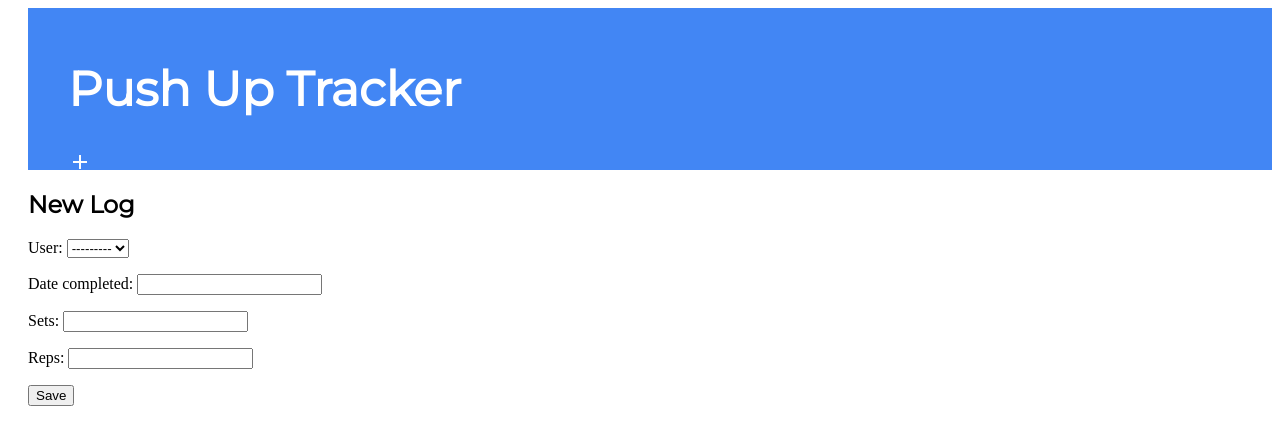
After one commit to cgeorgiades27/puc, a Django app: page /log/new/ in a window 1280 px wide. The commit adds this page. Shown: the top 445 px of the page. Run offline with Django 3.2, Linux system fonts and the light colour scheme; some libraries are stand-ins or nearby versions.

Commit message:
Added a bunch of stuff

```diff
--- a/tracker/forms.py
+++ b/tracker/forms.py
@@ -1,7 +1,7 @@
-from djando import forms
+from django import forms
 from .models import Entry
 
 class EntryForm(forms.ModelForm):
     class Meta:
         model = Entry
-        fields = ('user', 'date_completed','sets','reps',)
+        fields = ('user', 'date_completed', 'sets', 'reps',)
--- a/tracker/templates/tracker/base.html
+++ b/tracker/templates/tracker/base.html
@@ -1,23 +1,26 @@
 {% load static %}
 <html>
+
 <head>
 	<title>Push Up Tracker</title>
 	<link rel="stylesheet" type="text/css" href="{% static 'tracker/style.css' %}">
-	<link rel="stylesheet" href="//maxcdn.bootstrapcdn.com/bootstrap/3.2.0/css/bootstrap.min.css">
-	<link rel="stylesheet" href="//maxcdn.bootstrapcdn.com/bootstrap/3.2.0/css/bootstrap-theme.min.css">
+	<link href="https://fonts.googleapis.com/icon?family=Material+Icons" rel="stylesheet">
+	<link rel="stylesheet" href="https://fonts.googleapis.com/css?family=Roboto:300,400,500,700|Material+Icons">
+	<link rel="stylesheet" href="https://unpkg.com/bootstrap-material-design@4.1.1/dist/css/bootstrap-material-design.min.css"
+	 integrity="sha384-wXznGJNEXNG1NFsbm0ugrLFMQPWswR3lds2VeinahP8N0zJw9VWSopbjv2x7WCvX" crossorigin="anonymous">
 	<link href="https://fonts.googleapis.com/css?family=Montserrat" rel="stylesheet">
 </head>
+
 <body>
 	<div class="page-header">
+		<div class="row">
 		<h1>Push Up Tracker</h1>
+		<a href="{% url 'log_new' %}" style="float: left;" class="top-menu"><i class="material-icons">add</i></a>
+		</div>
 	</div>
-
-	<div><p>A list of records for all push ups completed:</p></div>
-	<div class="entry">
-		<div class="table">
-        {% block content %}
-        {% endblock %}
-		</div>
+	<div class="container">
+		{% block content %}
+		{% endblock %}
 	</div>
 </body>
 <html>
--- /dev/null
+++ b/tracker/templates/tracker/log_edit.html
@@ -0,0 +1,9 @@
+{% extends 'tracker/base.html' %}
+{% block content %}
+<h2>New Log</h2>
+<form>
+    {% csrf_token %}
+    {{ form.as_p }}
+    <button type="submit" class="save btn btn-default" style="float: left;">Save</button>
+</form>
+{% endblock %}
--- a/tracker/templates/tracker/workout_log.html
+++ b/tracker/templates/tracker/workout_log.html
@@ -1,5 +1,7 @@
 {% extends 'tracker/base.html' %}
 {% block content %}
+<br>
+<h3>All time ruuning total:</h3>
 <table>
   <tr>
     <th>User</th>
@@ -13,6 +15,7 @@
   {% endfor %}
 </table>
 <br>
+<h3>All time recorded:</h3>
 <table>
   <tr>
     <th>User</th>
@@ -23,7 +26,7 @@
   </tr>
   {% for x in logs %}
   <tr>
-    <td>{{ x.user }}</td>
+    <td>{{ x.user }}</a></td>
     <td>{{ x.date_completed }}</td>
     <td>{{ x.sets }}</td>
     <td>{{ x.reps }}</td>
--- a/tracker/urls.py
+++ b/tracker/urls.py
@@ -3,4 +3,6 @@ from . import views
 
 urlpatterns = [
     path('', views.workout_log, name = 'workout_log'),
+    path('log/<int:pk>', views.log_detail, name = 'log_detail'),
+    path('log/new/', views.log_new, name = 'log_new'),
 ]
--- a/tracker/views.py
+++ b/tracker/views.py
@@ -1,10 +1,19 @@
-from django.shortcuts import render
+from django.shortcuts import render, get_object_or_404
 from django.utils import timezone
 from .models import Entry
 from django.db.models import Count, Sum, F, IntegerField
+from .forms import EntryForm
+
+def log_detail(request, pk):
+    log = get_object_or_404(Entry, pk=pk)
+    return render(request, 'tracker/log_detail.html', {'log': log})
 
 def workout_log(request):
     logs = Entry.objects.all().order_by('-date_completed')
     total_reps = Entry.objects.values('user').annotate(total=Sum(F('reps')*F('sets'))).order_by('-total')
     date = timezone.now().date()
     return render(request, 'tracker/workout_log.html', {'logs': logs, 'total_reps': total_reps, 'date': date})
+
+def log_new(request):
+    form = EntryForm()
+    return render(request, 'tracker/log_edit.html', {'form': form})
```
Also changed, not shown: tracker/templates/tracker/log_detail.html (added, +18 -0 lines).
